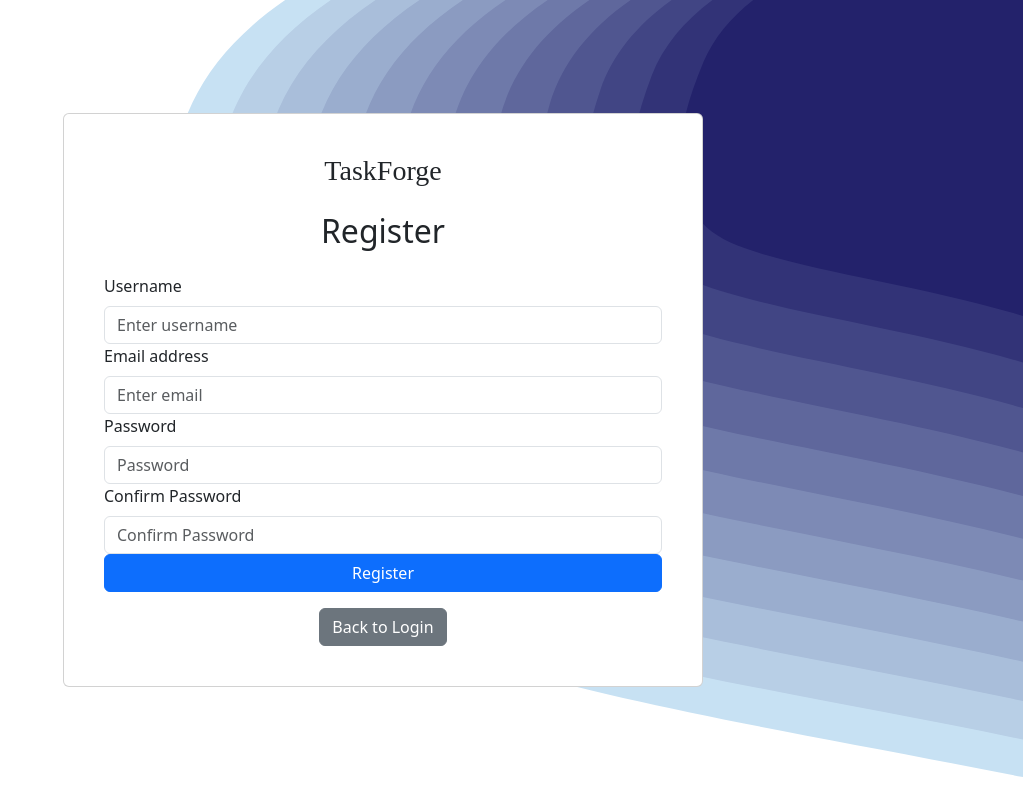
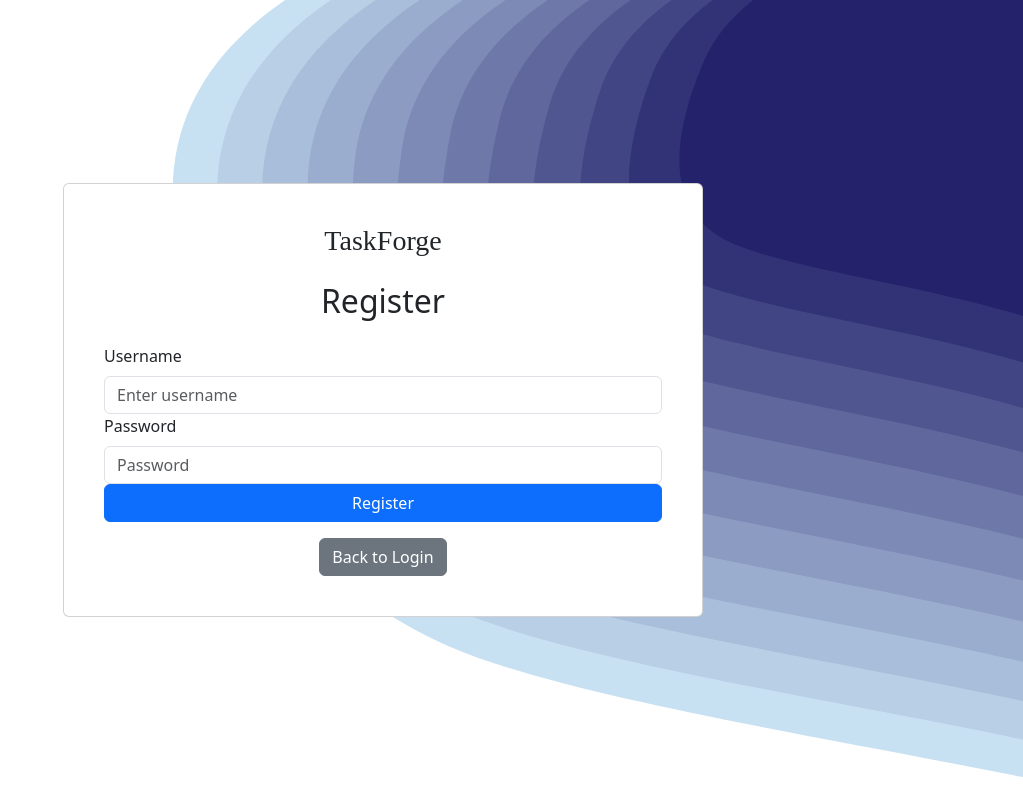
Before and after one commit to prashant404/TaskForge, a React (Create React App) app in the folder todo-frontend/: page /register in a window 1280 px wide. Shown: the whole page, without its empty margins (257-1280 px from the left). Built offline with nearby package versions, Linux system fonts and the light colour scheme; a web font is replaced by a local one.

Commit message:
Endpoints-Updated

```diff
--- a/todo-frontend/src/pages/RegisterPage.js
+++ b/todo-frontend/src/pages/RegisterPage.js
@@ -1,13 +1,13 @@
+// RegisterForm.js
 import React, { useState } from "react";
 import { Card, Form, Button, Alert } from "react-bootstrap";
 import { Link } from "react-router-dom";
+import axios from "axios";
 
 const RegisterForm = () => {
   const [formData, setFormData] = useState({
     username: "",
-    email: "",
     password: "",
-    confirmPassword: "",
   });
   const [error, setError] = useState("");
 
@@ -19,32 +19,32 @@ const RegisterForm = () => {
     });
   };
 
-  const handleSubmit = (e) => {
+  const handleSubmit = async (e) => {
     e.preventDefault();
-    const { username, email, password, confirmPassword } = formData;
-    // Perform form validation here
-    if (!username || !email || !password || !confirmPassword) {
-      setError("All fields are required");
-      return;
+    try {
+      const response = await axios.post(
+        "http://localhost:5000/api/auth/register",
+        {
+          username: formData.username,
+          password: formData.password,
+        }
+      );
+      console.log(response.data); // handle successful registration
+    } catch (error) {
+      console.error("Registration failed:", error.response.data.msg); // handle registration error
+      setError("Registration failed: " + error.response.data.msg); // Update error state to display error message
     }
-    if (password !== confirmPassword) {
-      setError("Passwords do not match");
-      return;
-    }
-    // If form is valid, submit the data
-    console.log("Form submitted:", formData);
   };
 
   return (
     <div className="d-flex justify-content-center align-items-center vh-100">
-      <div className="w-50"> {/* Adjust width here */}
+      <div className="w-50">
         <Card className="p-4">
           <Card.Body>
             <h3 className="mb-4 logo-text text-center">TaskForge</h3>
             <h2 className="text-center mb-4">Register</h2>
             {error && <Alert variant="danger">{error}</Alert>}
             <Form onSubmit={handleSubmit}>
-              {/* Your registration form fields */}
               <Form.Group controlId="formBasicUsername">
                 <Form.Label>Username</Form.Label>
                 <Form.Control
@@ -55,16 +55,6 @@ const RegisterForm = () => {
                   onChange={handleChange}
                 />
               </Form.Group>
-              <Form.Group controlId="formBasicEmail">
-                <Form.Label>Email address</Form.Label>
-                <Form.Control
-                  type="email"
-                  placeholder="Enter email"
-                  name="email"
-                  value={formData.email}
-                  onChange={handleChange}
-                />
-              </Form.Group>
               <Form.Group controlId="formBasicPassword">
                 <Form.Label>Password</Form.Label>
                 <Form.Control
@@ -72,16 +62,6 @@ const RegisterForm = () => {
                   placeholder="Password"
                   name="password"
                   value={formData.password}
-                  onChange={handleChange}
-                />
-              </Form.Group>
-              <Form.Group controlId="formBasicConfirmPassword">
-                <Form.Label>Confirm Password</Form.Label>
-                <Form.Control
-                  type="password"
-                  placeholder="Confirm Password"
-                  name="confirmPassword"
-                  value={formData.confirmPassword}
                   onChange={handleChange}
                 />
               </Form.Group>
```
